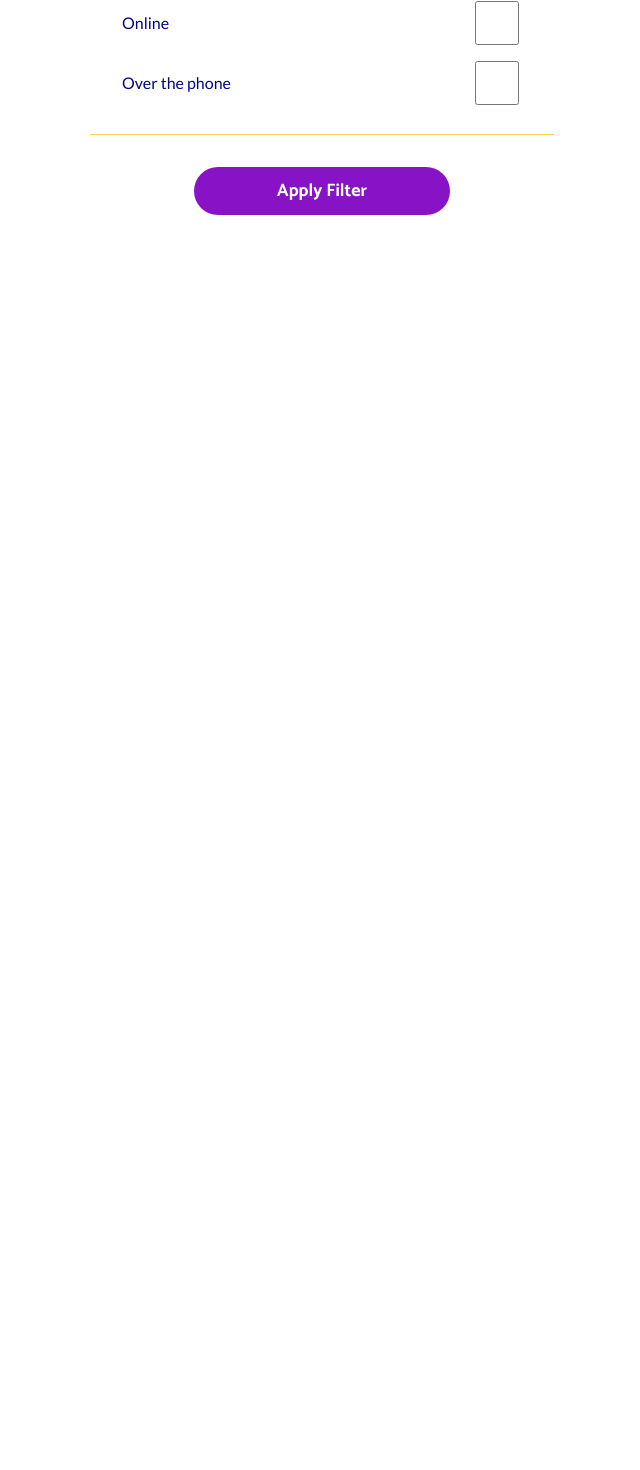
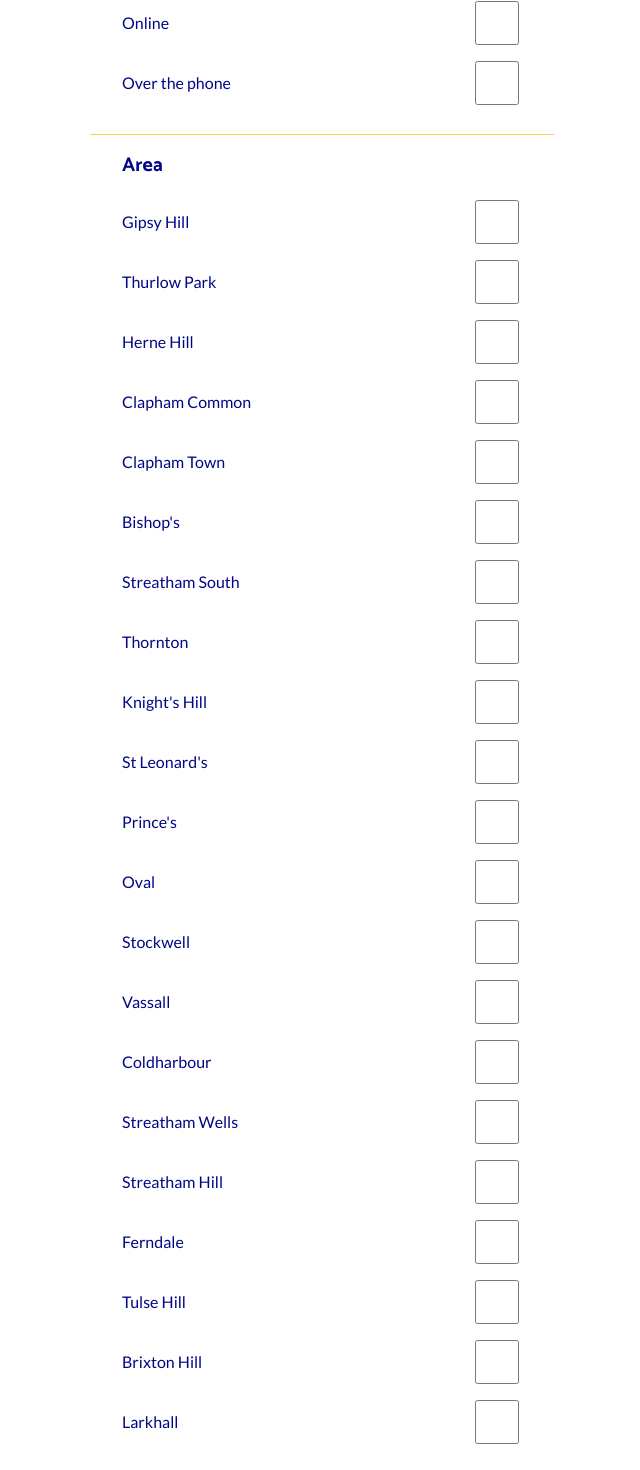
Before and after one commit to neontribe/my-best-life, a Next.js app: page /filter in a window 1280 px wide. Shown: the part 485-1955 px from the top of the page, without its empty margins (318-958 px from the left). Before the commit the page ends 800 px from the top, so only its background shows below. Built offline with nearby package versions, Linux system fonts and the light colour scheme.

Commit message:
feat: add wards to filter

```diff
--- a/pages/filter.tsx
+++ b/pages/filter.tsx
@@ -10,6 +10,7 @@ import {
   FilterContext,
   allAges,
   allFormats,
+  allAreas,
 } from '../src/context/FilterContext'
 import { ButtonBase } from '../src/Components/ButtonBase'
 import { NotificationsContext } from '../src/context/NotificationsContext'
@@ -88,9 +89,15 @@ const ButtonLink = styled(ButtonBase)`
 
 export const FilterPage: NextPage = () => {
   const { notify } = useContext(NotificationsContext)
-  const { age, ageUpdate, formats, formatUpdate, clearAll } = useContext(
-    FilterContext
-  )
+  const {
+    age,
+    ageUpdate,
+    formats,
+    formatUpdate,
+    areas,
+    areaUpdate,
+    clearAll,
+  } = useContext(FilterContext)
 
   const saveNotify = () => {
     notify({
@@ -145,6 +152,23 @@ export const FilterPage: NextPage = () => {
           </CheckboxGroup>
         </fieldset>
       </FilterSection>
+      <FilterSection>
+        <fieldset>
+          <legend>Area</legend>
+          <CheckboxGroup>
+            {allAreas.map((area) => {
+              return (
+                <Checkbox
+                  key={area}
+                  label={area}
+                  checked={areas.includes(area)}
+                  onChange={() => areaUpdate(area)}
+                />
+              )
+            })}
+          </CheckboxGroup>
+        </fieldset>
+      </FilterSection>
       <VerticalSpacing />
       <Link href={`/`} passHref>
         <ButtonLink onClick={saveNotify}>Apply Filter</ButtonLink>
--- a/pages/index.tsx
+++ b/pages/index.tsx
@@ -27,6 +27,7 @@ export type ServicePreview = Pick<
   | 'format'
   | 'score'
   | 'promoted'
+  | 'area'
 >
 
 export const ListPage: NextPage<ListPageProps> = ({ services }) => {
@@ -76,6 +77,7 @@ export const getStaticProps: GetStaticProps = async () => {
         gender: service.gender || [],
         score: 0,
         promoted: service.promoted || false,
+        area: service.area || [],
 
         ...(service.image?.image && {
           image: {
--- a/pages/quiz/results.tsx
+++ b/pages/quiz/results.tsx
@@ -63,6 +63,7 @@ export const getStaticProps: GetStaticProps = async () => {
         gender: service.gender || [],
         promoted: service.promoted || false,
         score: 0,
+        area: service.area || [],
 
         ...(service.image?.image && {
           image: {
--- a/pages/saved.tsx
+++ b/pages/saved.tsx
@@ -38,6 +38,7 @@ export const getStaticProps: GetStaticProps = async () => {
         score: 0,
         promoted: service.promoted || false,
         saved: false,
+        area: service.area || [],
 
         ...(service.image?.image && {
           image: {
--- a/src/context/FilterContext.tsx
+++ b/src/context/FilterContext.tsx
@@ -1,10 +1,14 @@
 import { createContext, FC, PropsWithChildren, useState } from 'react'
+
+import { Area } from '../../cms/services'
 
 interface FilterContextValue {
   age: string | undefined
   ageUpdate: (input: string) => void
   formats: Array<string>
   formatUpdate: (input: string) => void
+  areas: Array<Area>
+  areaUpdate: (input: string) => void
   clearAll: () => void
 }
 
@@ -13,6 +17,8 @@ const defaultValueShape = {
   ageUpdate: () => undefined,
   formats: [''],
   formatUpdate: () => undefined,
+  areas: [],
+  areaUpdate: () => undefined,
   clearAll: () => undefined,
 }
 
@@ -25,6 +31,30 @@ export const allFormats = [
   'Over the phone',
 ]
 
+export const allAreas = [
+  'Gipsy Hill',
+  'Thurlow Park',
+  'Herne Hill',
+  'Clapham Common',
+  'Clapham Town',
+  "Bishop's",
+  'Streatham South',
+  'Thornton',
+  "Knight's Hill",
+  "St Leonard's",
+  "Prince's",
+  'Oval',
+  'Stockwell',
+  'Vassall',
+  'Coldharbour',
+  'Streatham Wells',
+  'Streatham Hill',
+  'Ferndale',
+  'Tulse Hill',
+  'Brixton Hill',
+  'Larkhall',
+]
+
 export const FilterContext = createContext<FilterContextValue>(
   defaultValueShape
 )
@@ -32,6 +62,7 @@ export const FilterContext = createContext<FilterContextValue>(
 export const FilterProvider: FC<PropsWithChildren<any>> = ({ children }) => {
   const [formats, setFormats] = useState<Array<string>>([])
   const [age, setAge] = useState<string | undefined>()
+  const [areas, setAreas] = useState<Array<Area>>([])
 
   function ageUpdate(input: string) {
     setAge(input)
@@ -48,9 +79,21 @@ export const FilterProvider: FC<PropsWithChildren<any>> = ({ children }) => {
     }
   }
 
+  function areaUpdate(input: string) {
+    const currentItems = areas
+
+    if (currentItems.includes(input)) {
+      setAreas(currentItems.filter((item) => item !== input))
+    } else {
+      currentItems.push(input)
+      setAreas([...currentItems])
+    }
+  }
+
   function clearAll() {
     setAge(undefined)
     setFormats([])
+    setAreas([])
   }
 
   return (
@@ -60,6 +103,8 @@ export const FilterProvider: FC<PropsWithChildren<any>> = ({ children }) => {
         ageUpdate,
         formats,
         formatUpdate,
+        areas,
+        areaUpdate,
         clearAll,
       }}
     >
```
Also changed, not shown: cms/config.js (+32 -0 lines), cms/services.ts (+24 -0 lines), src/Components/CardList.tsx (+19 -1 lines).
